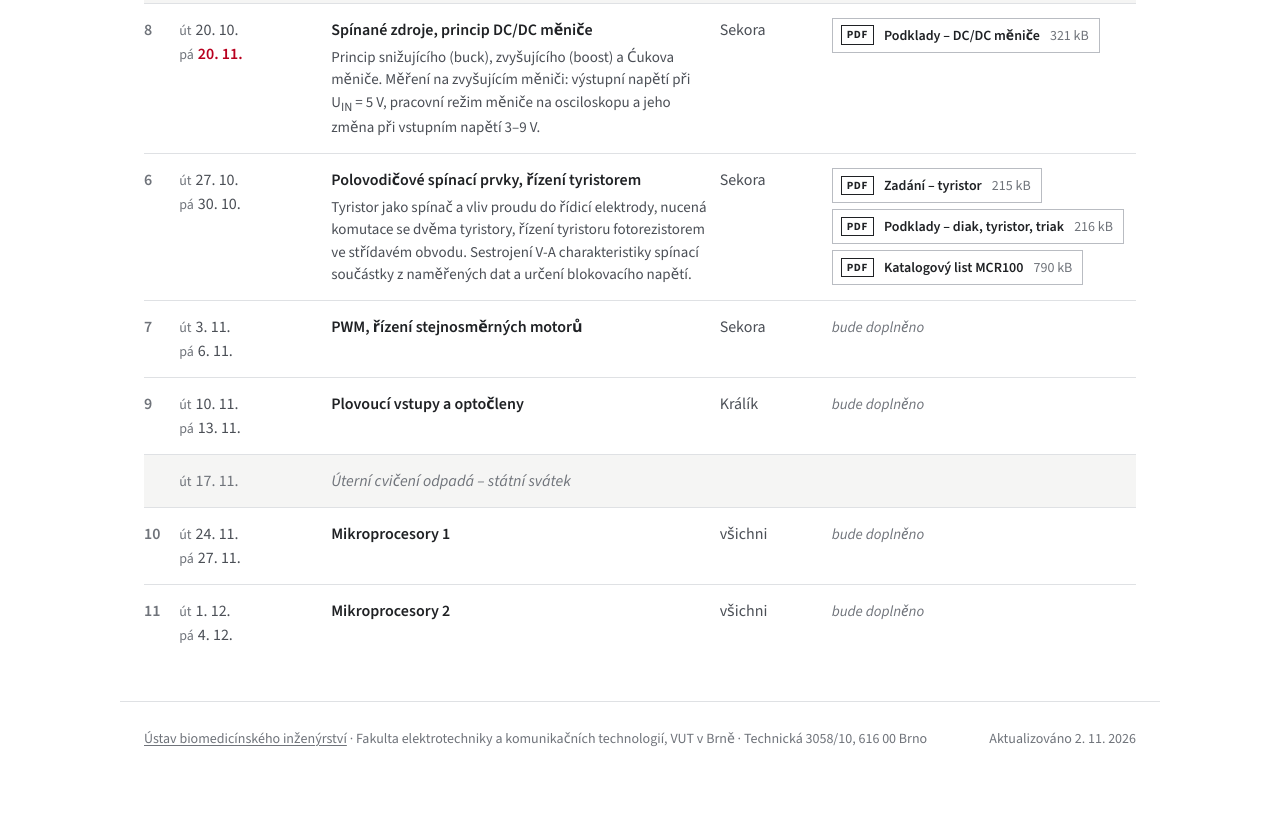
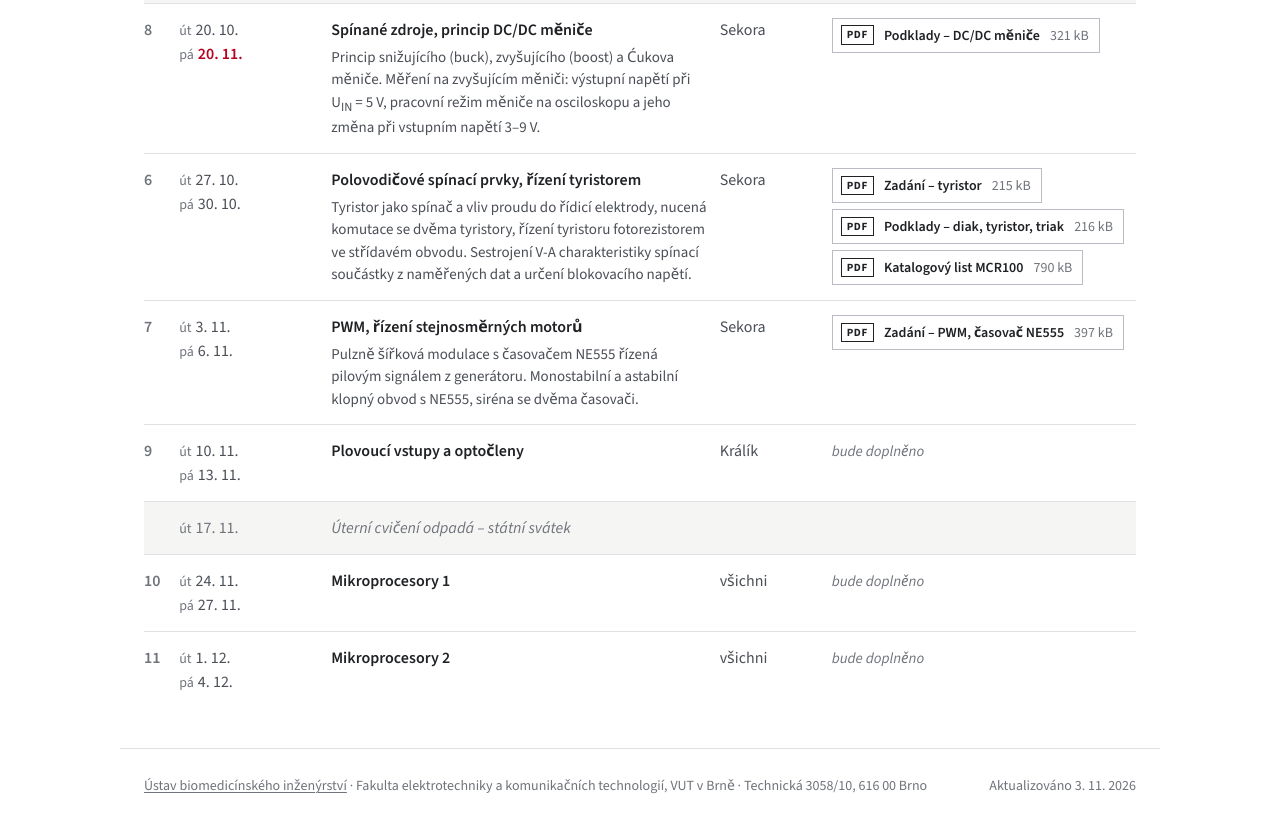
Before and after one commit to kralikm/BPC_SPEA, a plain HTML site: page index-2.html in a window 1280 px wide. Shown: the part 2953-3785 px from the top of the page. Before the commit the page ends 3742 px from the top, so only its background shows below. Drawn offline with nearby package versions, Linux system fonts and the light colour scheme.

Commit message:
Cvičení 7 – PWM, NE555

```diff
--- a/index-2.html
+++ b/index-2.html
@@ -466,9 +466,9 @@ footer .upd{font-variant-numeric:tabular-nums}
         <tr>
           <td class="n">7</td>
           <td class="d"><span class="wd">út</span>3. 11.<br><span class="wd">pá</span>6. 11.</td>
-          <td class="t"><p class="title">PWM, řízení stejnosměrných motorů</p></td>
+          <td class="t"><p class="title">PWM, řízení stejnosměrných motorů</p><p class="desc">Pulzně šířková modulace s časovačem NE555 řízená pilovým signálem z generátoru. Monostabilní a astabilní klopný obvod s NE555, siréna se dvěma časovači.</p></td>
           <td class="who">Sekora</td>
-          <td class="f"><span class="tbd">bude doplněno</span></td>
+          <td class="f"><div class="files"><a class="file" href="cviceni/BPC-SPEA-555PWM_v3%20%281%29.pdf"><span class="ext">PDF</span>Zadání – PWM, časovač NE555<span class="size">397 kB</span></a></div></td>
         </tr>
         <tr>
           <td class="n">9</td>
@@ -510,7 +510,7 @@ footer .upd{font-variant-numeric:tabular-nums}
     <div>
       <a href="https://www.ubmi.fekt.vut.cz/" rel="noopener">Ústav biomedicínského inženýrství</a> · Fakulta elektrotechniky a komunikačních technologií, VUT v Brně · Technická 3058/10, 616 00 Brno
     </div>
-    <div class="upd">Aktualizováno 2. 11. 2026</div>
+    <div class="upd">Aktualizováno 3. 11. 2026</div>
   </div>
 </footer>
 
```
Also changed, not shown: index.html (+3 -3 lines), 1 other file.
